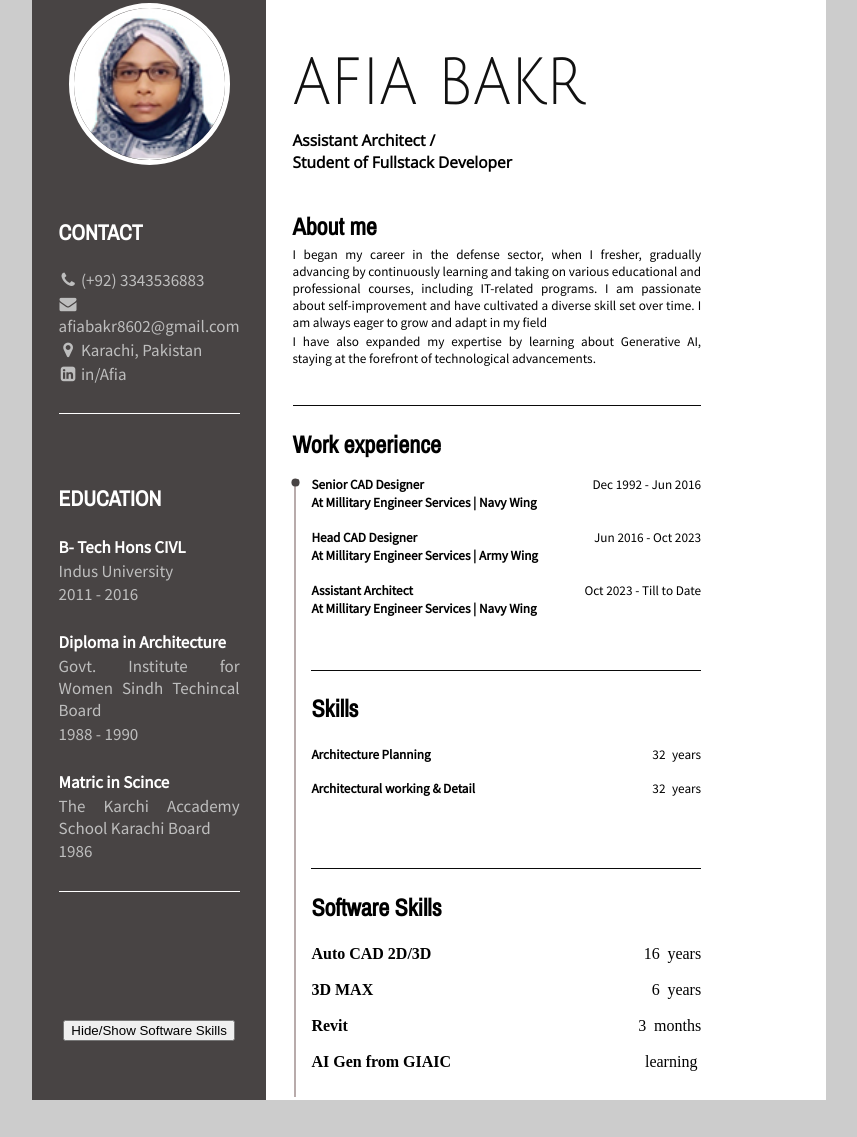
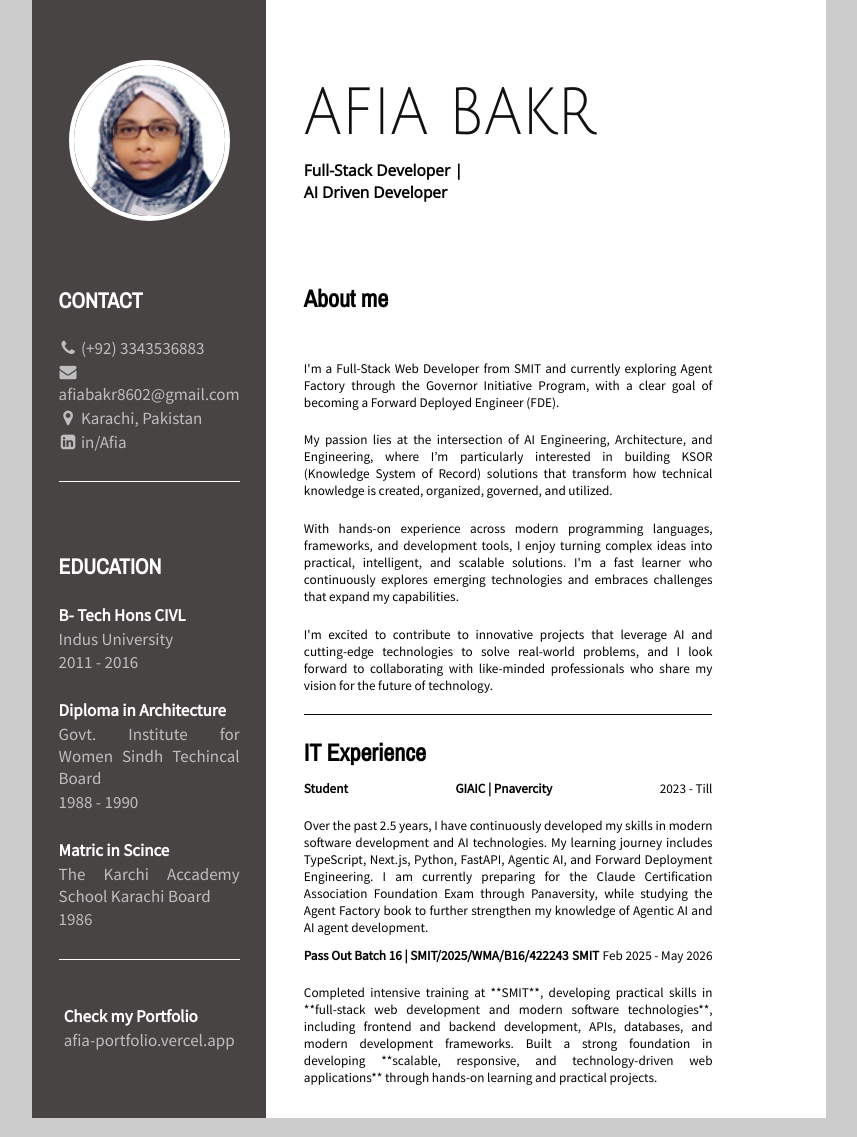
Before and after one commit to AfiaBakr/Hackathon_01_milestone_1_2, a website: page index.html in a window 1280 px wide. Shown: the part 23-1160 px from the top of the page, without its empty margins (211-1068 px from the left). Before the commit the page ends 1123 px from the top, so only its background shows below. Drawn offline with nearby package versions, Linux system fonts and the light colour scheme.

Commit message:
set portfolio

```diff
--- a/index.html
+++ b/index.html
@@ -79,9 +79,17 @@
               </p>
             </div>
             </div>
-          </div><br><br><br><br><br><br>
-<button class="toggle" id="hideshow">Hide/Show Software Skills</button><br><br>
+          </div><br>
+<!-- <button class="toggle" id="hideshow">Hide/Show Software Skills</button><br><br> -->
+          <div class="smallText">
+              <p class="bolded white">
+                Check my Portfolio
+              </p>
 
+                <a href="https://afia-portfolio.vercel.app/">
+                  afia-portfolio.vercel.app
+                </a>
+          </div>
 
           </div>
 
@@ -93,44 +101,72 @@
 <h1>AFIA BAKR</h1>
 <div class="smallText">
   <h3>
-  Assistant Architect /<br> Student of Fullstack Developer
+  <!-- Assistant Architect |<br> -->
+   Full-Stack Developer |<br> AI Driven Developer
   </h3>
 </div><br>
           </div class="bottomLineSeparator2">
-          <h2>
+          <h2 class="gap">
             About me
           </h2>
-          <div class="smallText">
+          <div class="smallText gap">
             <p>
-              I began my career in the defense sector, when I fresher, gradually advancing by continuously learning and taking on various educational and professional courses, including IT-related programs. I am passionate about self-improvement and have cultivated a diverse skill set over time. I am always eager to grow and adapt in my field
+
+I'm a Full-Stack Web Developer from SMIT and currently exploring Agent Factory through the Governor Initiative Program, with a clear goal of becoming a Forward Deployed Engineer (FDE).</p>
+<br>
+<p>My passion lies at the intersection of AI Engineering, Architecture, and Engineering, where I’m particularly interested in building KSOR (Knowledge System of Record) solutions that transform how technical knowledge is created, organized, governed, and utilized.</p>
+<br>
+<p>With hands-on experience across modern programming languages, frameworks, and development tools, I enjoy turning complex ideas into practical, intelligent, and scalable solutions. I'm a fast learner who continuously explores emerging technologies and embraces challenges that expand my capabilities.</p>
+<br>
+<p>I'm excited to contribute to innovative projects that leverage AI and cutting-edge technologies to solve real-world problems, and I look forward to collaborating with like-minded professionals who share my vision for the future of technology.
             </p>
-            <p>
-              I have also expanded my expertise by learning about Generative AI, staying at the forefront of technological advancements.
-            </p>
-          </div><br><br>
+          </div><br>
         <div class="bottomLineSeparator2"></div>
         <br>
         <div class="workExperience">
           <h2>
-            Work experience
+            <!-- Work experience -->
+             IT Experience
           </h2>
-          <ul>
-            <li>
+          <!-- <ul>
+            <li> -->
               <div class="jobPosition">
                 <span class="bolded">
-                  Senior CAD Designer
+                  Student
+                </span>
+                <span class="projectName bolded">
+                  GIAIC | Pnavercity
                 </span>
                 <span>
-                  Dec 1992 - Jun 2016
+                  2023 - Till
                 </span>
+
               </div>
-              <div class="projectName bolded">
+              <!-- <div class="projectName bolded">
                 <span>
-                  At Millitary Engineer Services | Navy Wing
+                  GIAIC | Pnavercity
+                </span>
+              </div>-->
+              <br>
+              <p class="smallText">Over the past 2.5 years, I have continuously developed my skills in modern software development and AI technologies. My learning journey includes TypeScript, Next.js, Python, FastAPI, Agentic AI, and Forward Deployment Engineering.
+
+I am currently preparing for the Claude Certification Association Foundation Exam through Panaversity, while studying the Agent Factory book to further strengthen my knowledge of Agentic AI and AI agent development.</p>
+              <div class="jobPosition">
+                <span class="bolded">
+                  Pass Out Batch 16 | SMIT/2025/WMA/B16/422243
+                </span>
+                <span class="projectName bolded">
+                  SMIT
+                </span>
+                <span>
+                  Feb 2025 - May 2026
                 </span>
               </div><br>
+              <p class="smallText">Completed intensive training at **SMIT**, developing practical skills in **full-stack web development and modern software technologies**, including frontend and backend development, APIs, databases, and modern development frameworks.
 
-              <div class="jobPosition">
+Built a strong foundation in developing **scalable, responsive, and technology-driven web applications** through hands-on learning and practical projects.
+</p>
+              <!-- <div class="jobPosition">
                 <span class="bolded">
                   Head CAD Designer
                 </span>
@@ -142,8 +178,8 @@
                 <span>
                   At Millitary Engineer Services | Army Wing
                 </span>
-              </div><br>
-
+              </div><br> -->
+<!--
               <div class="jobPosition">
                 <span class="bolded">
                   Assistant Architect
@@ -156,9 +192,9 @@
                 <span>
                   At Millitary Engineer Services | Navy Wing
                 </span>
-              </div>
+              </div> -->
 
-          <div class="item bottomLineSeparator2"></div><br>
+          <!-- <div class="item bottomLineSeparator2"></div><br>
             <h2>
               Skills
             </h2><br>
@@ -171,8 +207,8 @@
                   <span class="alignright">32</span>
                   <span class="alignleft">years</span>
                 </div>
-              </div><br>
-              <div class="skill">
+              </div><br> -->
+              <!-- <div class="skill">
                 <div>
                   <span class="projectName bolded">Architectural working & Detail</span>
                 </div>
@@ -183,8 +219,8 @@
               </div><br>
               <div class="item bottomLineSeparator2" ></div><br>
               <div id="Software">
-                <h2>
-                  Software Skills
+                <h2> -->
+                  <!-- Software Skills
                 </h2><br>
                   <div class="skill">
                 <div>
@@ -196,8 +232,8 @@
                   <span class="alignleft">years</span>
                 </div>
               </div> <br>
-
-              <div class="skill">
+                       -->
+              <!-- <div class="skill">
                 <div>
                   <span class="projectName bolded">3D MAX</span>
                 </div>
@@ -215,16 +251,16 @@
                   <span class="alignleft">months</span>
                 </div>
               </div>
-              <br>
+              <br> -->
 
-              <div class="skill">
+              <!-- <div class="skill">
                 <div>
                   <span class="projectName bolded">AI Gen from GIAIC</span>
                 </div>
                 <div class="yearsOfExperience">
                   <span class="alignright">learning</span>
                 </div>
-              </div>
+              </div> -->
               </div></div>
             </li>
           </ul>
--- a/resume.css
+++ b/resume.css
@@ -93,7 +93,9 @@ h1 {
     width: 0.5cm;
     text-align: center;
   }
-
+  .gap{
+    margin-top: 1.2cm;
+  }
   p {
     margin-top: 0.05cm;
     margin-bottom: 0.05cm;
@@ -114,7 +116,7 @@ h1 {
     background: rgb(204,204,204);
     width: 21cm;
     height: 29.7cm;
-    margin: 0 auto;
+    margin: 0.5cm auto;
   }
 
   /* Printing */
@@ -132,7 +134,7 @@ h1 {
 
   @page {
      size: 21cm 29.7cm;
-     padding: 0;
+     padding: 0.5cm;
      margin: 0mm;
      border: none;
      border-collapse: collapse;
@@ -157,13 +159,14 @@ h1 {
 
   .rightPanel {
     width: 73%;
-    padding: 0.7cm;
+    padding:1cm;
   }
 
   .leftPanel img {
     width: 4cm;
     height: 4cm;
-    margin-bottom: 0.7cm;
+    margin-bottom: 1cm;
+    margin-top: 1cm;
     border-radius: 50%;
     border: 0.15cm solid white;
     object-fit: cover;
@@ -186,7 +189,7 @@ h1 {
     border-bottom: 0.05cm solid white;
   }
   .bottomLineSeparator2 {
-    border-bottom: 0.05cm solid rgb(10, 10, 10);
+    border-bottom: 0.03cm solid rgb(10, 10, 10);
   }
   button
 
@@ -248,6 +251,7 @@ h1 {
     display: flex;
     flex-direction: row;
     justify-content: space-between;
+    margin-top: 0.3cm;
   }
 
   .item {
```
